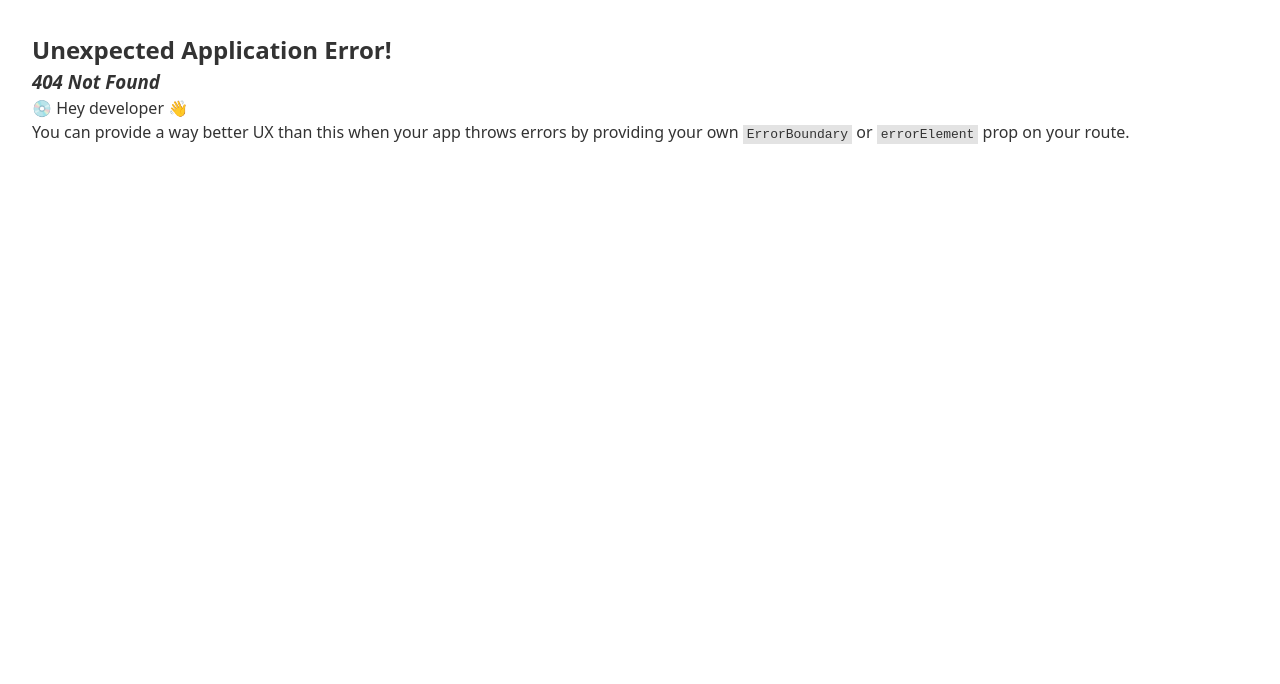
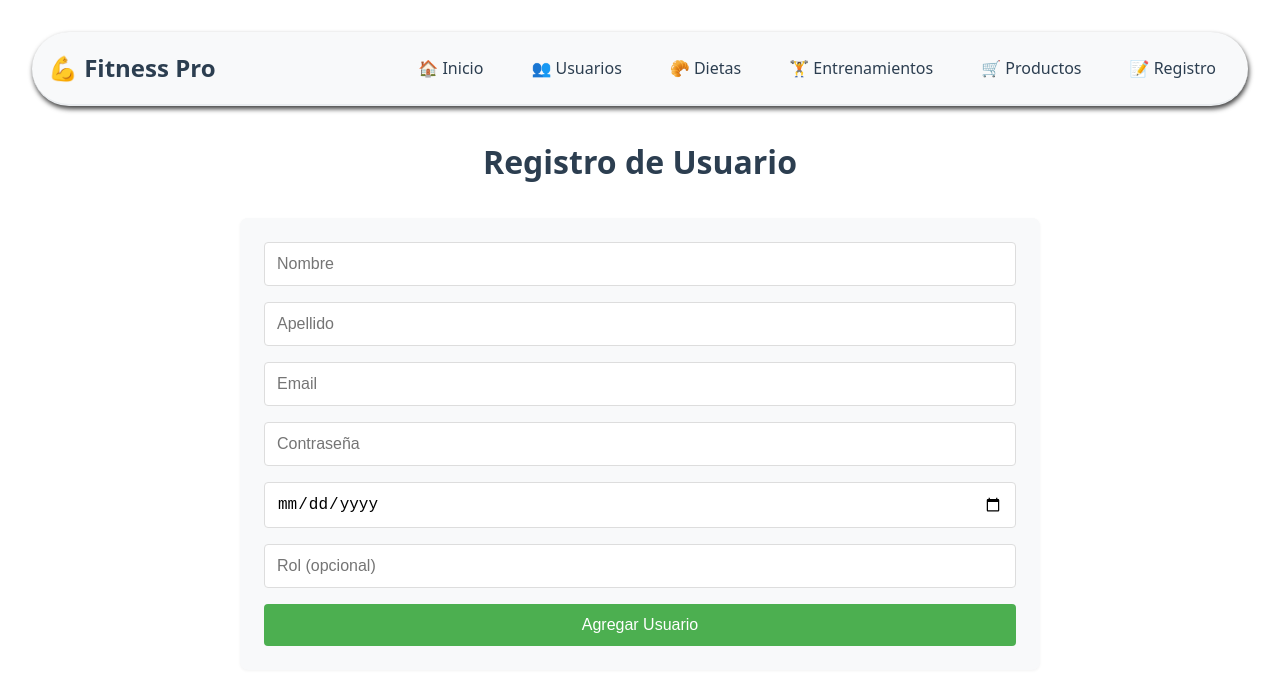
Before and after one commit to Jorgecs14/fitness-app-tfm, a React (Vite) app in the folder frontend/: page /register in a window 1280 px wide. Before the commit this address had no page. Shown: the top 684 px of the page. Built offline with nearby package versions, Linux system fonts and the light colour scheme.

Commit message:
Added functional register page

```diff
--- a/frontend/src/Layout.tsx
+++ b/frontend/src/Layout.tsx
@@ -12,6 +12,7 @@ export const Layout = () => {
           <Link to="/diets">🥐 Dietas </Link>
           <Link to="/workouts">🏋️ Entrenamientos </Link>
           <Link to="/products">🛒 Productos </Link>
+          <Link to="/register">📝 Registro</Link>
         </div>
       </nav>
 
--- a/frontend/src/main.tsx
+++ b/frontend/src/main.tsx
@@ -18,6 +18,7 @@ import { UsersPage } from './pages/UsersPage'
 import { DietsPage } from './pages/DietsPage'
 import { WorkoutsPage } from './pages/WorkoutsPage'
 import { ProductsPage } from './pages/ProductsPage'
+import { RegisterPage } from './pages/RegisterPage'
 
 // Create application routes
 const router = createBrowserRouter(
@@ -28,6 +29,7 @@ const router = createBrowserRouter(
       <Route path="diets" element={<DietsPage />} />
       <Route path="workouts" element={<WorkoutsPage />} />
       <Route path="products" element={<ProductsPage />} />
+      <Route path="register" element={<RegisterPage />} />
     </Route>
   )
 )
--- /dev/null
+++ b/frontend/src/pages/RegisterPage.tsx
@@ -0,0 +1,26 @@
+import { User } from "../types/User";
+import { UserForm } from "../components/User/UserForm";
+import * as userService from "../services/userService";
+import "../App.css";
+import { useNavigate } from "react-router-dom";
+
+export const RegisterPage = () => {
+  const navigate = useNavigate();
+  const handleSubmit = async (userData: Omit<User, "id" | "created_at">) => {
+    try {
+      await userService.createUser(userData);
+      window.alert("Usuario creado correctamente");
+      navigate("/");
+    } catch (error) {
+      console.error("Error guardando usuario:", error);
+    }
+  };
+
+  return (
+    <div className="app">
+      <h1>Registro de Usuario</h1>
+
+      <UserForm onSubmit={handleSubmit} />
+    </div>
+  );
+};
```
Also changed, not shown: 2 other files (tests, documents, lock files or other folders).
